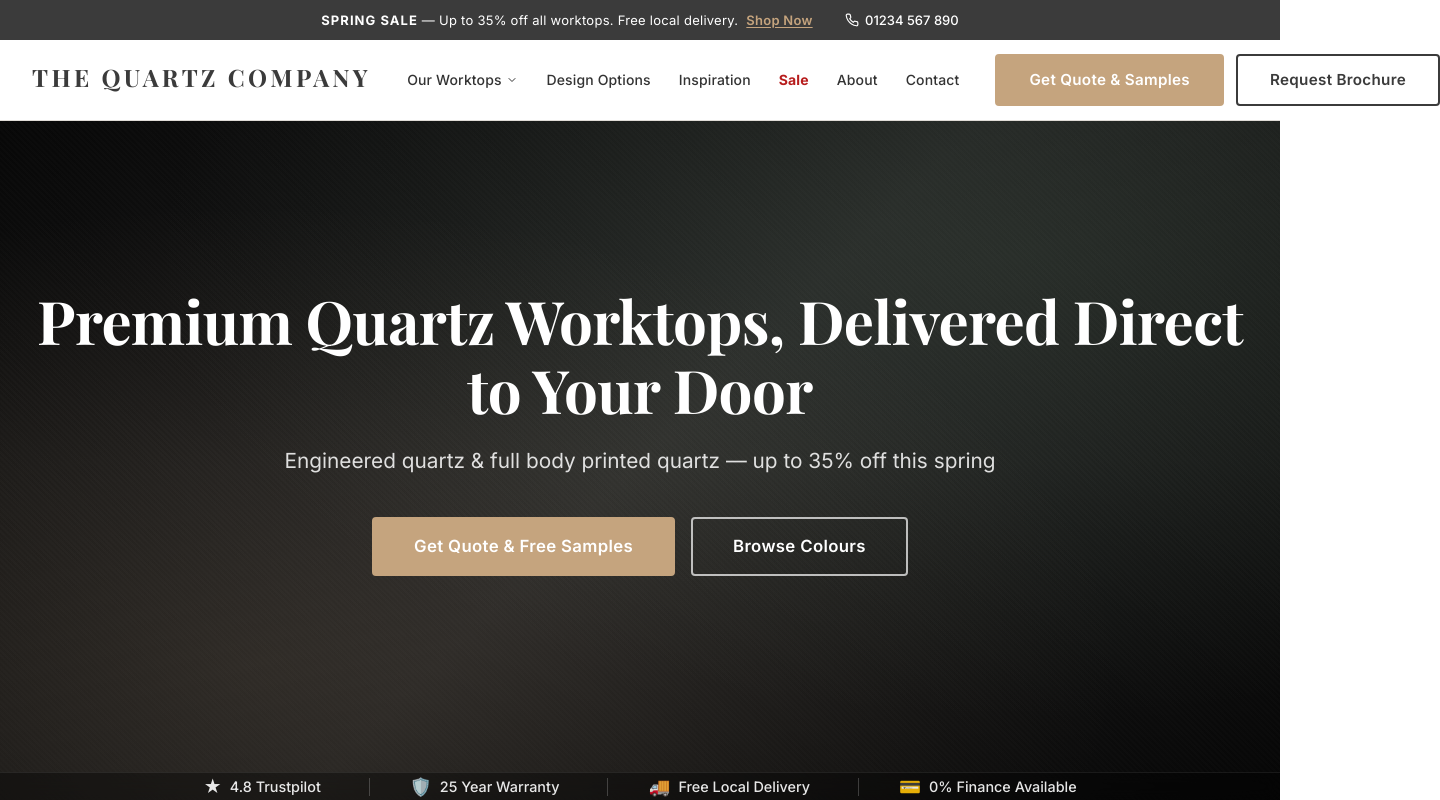
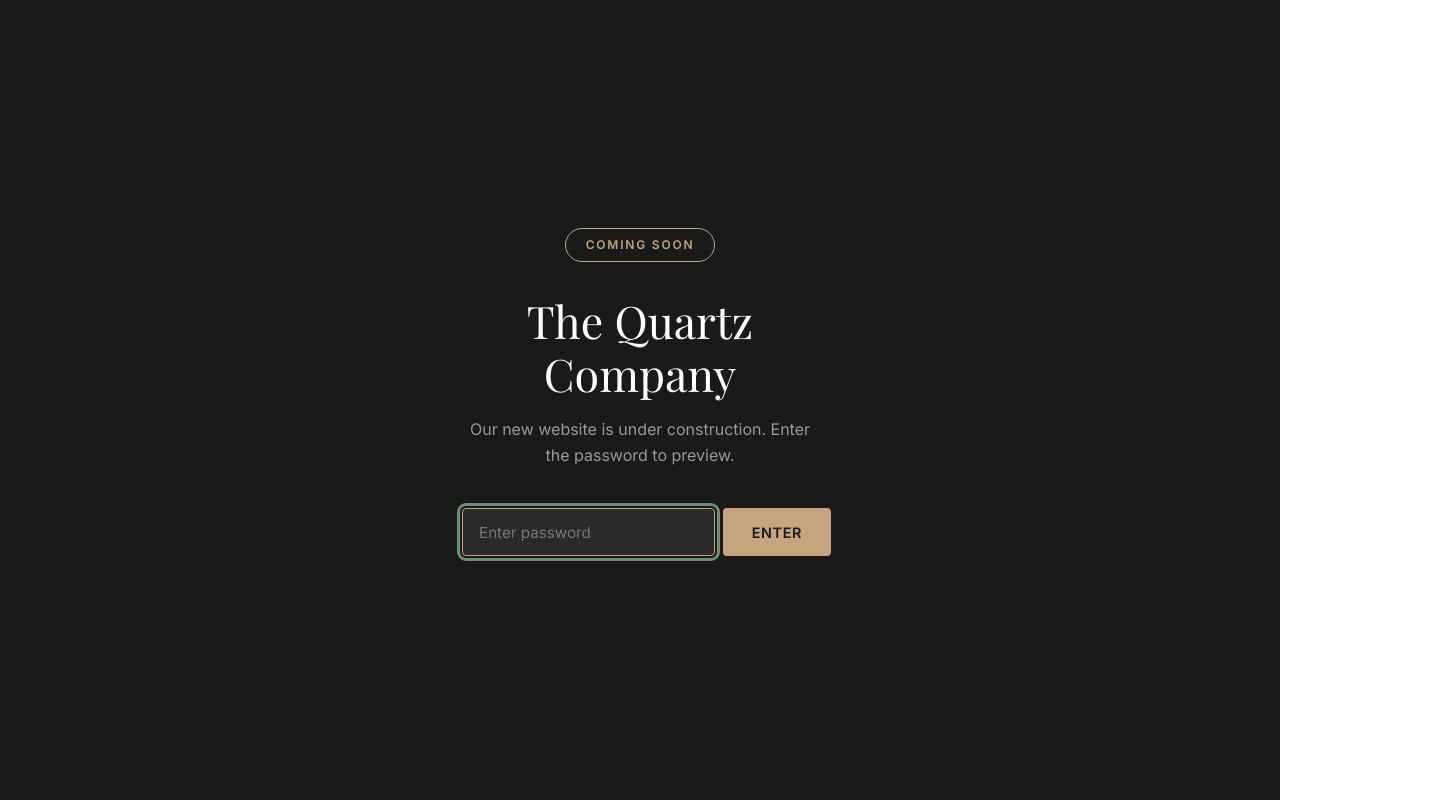
Before and after one commit to mchoudhury123/quartzCompanyWebsite, a React (Vite) app: page / in a window 1280 px wide. Shown: the top 800 px of the page, 1440 px wide, since content can reach past the window. Built offline with nearby package versions, Linux system fonts and the light colour scheme.

Commit message:
Add password gate for coming soon page
Visitors see a full-screen "Coming Soon" overlay and must enter a password to access the site. Authentication persists for the browser session.

Co-Authored-By: Claude Opus 4.6 <noreply@anthropic.com>

```diff
--- a/src/App.jsx
+++ b/src/App.jsx
@@ -2,6 +2,7 @@ import { Routes, Route } from 'react-router-dom';
 import Header from './components/Header';
 import Footer from './components/Footer';
 import ScrollToTop from './components/ScrollToTop';
+import PasswordGate from './components/PasswordGate';
 
 import HomePage from './pages/HomePage';
 import CataloguePage from './pages/CataloguePage';
@@ -28,7 +29,7 @@ import NotFoundPage from './pages/NotFoundPage';
 
 export default function App() {
   return (
-    <>
+    <PasswordGate>
       <ScrollToTop />
       <Header />
       <main>
@@ -59,6 +60,6 @@ export default function App() {
         </Routes>
       </main>
       <Footer />
-    </>
+    </PasswordGate>
   );
 }
--- /dev/null
+++ b/src/components/PasswordGate.css
@@ -0,0 +1,114 @@
+.password-gate {
+  position: fixed;
+  inset: 0;
+  z-index: 10000;
+  display: flex;
+  align-items: center;
+  justify-content: center;
+  background: var(--color-dark);
+  font-family: var(--font-body);
+}
+
+.password-gate__content {
+  text-align: center;
+  max-width: 420px;
+  padding: 2rem;
+}
+
+.password-gate__badge {
+  display: inline-block;
+  font-size: 0.75rem;
+  font-weight: 600;
+  letter-spacing: 0.15em;
+  text-transform: uppercase;
+  color: var(--color-gold);
+  border: 1px solid var(--color-gold);
+  padding: 0.4rem 1.2rem;
+  border-radius: 20px;
+  margin-bottom: 2rem;
+}
+
+.password-gate__title {
+  font-family: var(--font-heading);
+  font-size: 2.8rem;
+  font-weight: 400;
+  color: var(--color-white);
+  margin-bottom: 1rem;
+  line-height: 1.2;
+}
+
+.password-gate__subtitle {
+  font-size: 1rem;
+  color: #999;
+  line-height: 1.6;
+  margin-bottom: 2.5rem;
+}
+
+.password-gate__form {
+  display: flex;
+  gap: 0.5rem;
+  margin-bottom: 1rem;
+}
+
+.password-gate__input {
+  flex: 1;
+  padding: 0.85rem 1rem;
+  font-size: 0.95rem;
+  font-family: var(--font-body);
+  border: 1px solid #444;
+  border-radius: var(--radius-sm);
+  background: #2a2a2a;
+  color: var(--color-white);
+  outline: none;
+  transition: border-color var(--transition);
+}
+
+.password-gate__input::placeholder {
+  color: #777;
+}
+
+.password-gate__input:focus {
+  border-color: var(--color-gold);
+}
+
+.password-gate__input--error {
+  border-color: var(--color-error);
+}
+
+.password-gate__button {
+  padding: 0.85rem 1.8rem;
+  font-size: 0.9rem;
+  font-weight: 600;
+  font-family: var(--font-body);
+  letter-spacing: 0.04em;
+  text-transform: uppercase;
+  color: var(--color-dark);
+  background: var(--color-gold);
+  border: none;
+  border-radius: var(--radius-sm);
+  cursor: pointer;
+  transition: background var(--transition);
+}
+
+.password-gate__button:hover {
+  background: var(--color-gold-light);
+}
+
+.password-gate__error {
+  font-size: 0.85rem;
+  color: var(--color-error);
+}
+
+@media (max-width: 480px) {
+  .password-gate__title {
+    font-size: 2rem;
+  }
+
+  .password-gate__form {
+    flex-direction: column;
+  }
+
+  .password-gate__button {
+    width: 100%;
+  }
+}
--- /dev/null
+++ b/src/components/PasswordGate.jsx
@@ -0,0 +1,54 @@
+import { useState } from 'react';
+import './PasswordGate.css';
+
+const CORRECT_PASSWORD = 'Gemini123';
+const STORAGE_KEY = 'tqc_authenticated';
+
+export default function PasswordGate({ children }) {
+  const [authenticated, setAuthenticated] = useState(
+    () => sessionStorage.getItem(STORAGE_KEY) === 'true'
+  );
+  const [password, setPassword] = useState('');
+  const [error, setError] = useState(false);
+
+  const handleSubmit = (e) => {
+    e.preventDefault();
+    if (password === CORRECT_PASSWORD) {
+      sessionStorage.setItem(STORAGE_KEY, 'true');
+      setAuthenticated(true);
+    } else {
+      setError(true);
+      setPassword('');
+    }
+  };
+
+  if (authenticated) {
+    return children;
+  }
+
+  return (
+    <div className="password-gate">
+      <div className="password-gate__content">
+        <span className="password-gate__badge">Coming Soon</span>
+        <h1 className="password-gate__title">The Quartz Company</h1>
+        <p className="password-gate__subtitle">
+          Our new website is under construction. Enter the password to preview.
+        </p>
+        <form className="password-gate__form" onSubmit={handleSubmit}>
+          <input
+            className={`password-gate__input ${error ? 'password-gate__input--error' : ''}`}
+            type="password"
+            placeholder="Enter password"
+            value={password}
+            onChange={(e) => { setPassword(e.target.value); setError(false); }}
+            autoFocus
+          />
+          <button className="password-gate__button" type="submit">
+            Enter
+          </button>
+        </form>
+        {error && <p className="password-gate__error">Incorrect password. Please try again.</p>}
+      </div>
+    </div>
+  );
+}
```
